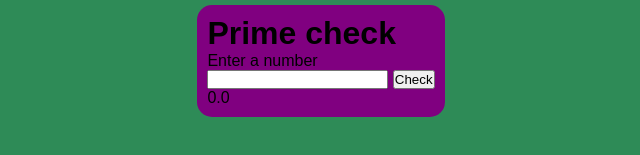
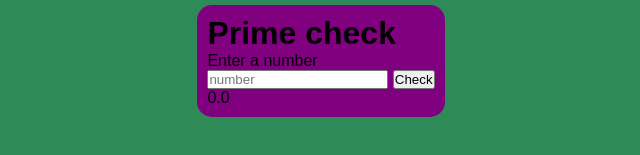
Before and after one commit to AnhVu0812/lab-8, a plain HTML site: page index.html in a window 1280 px wide. Shown: the part 339-494 px from the top of the page, 319-959 px from the left. Drawn offline with Linux system fonts and the light colour scheme.

Commit message:
add index.html file

```diff
--- a/index.html
+++ b/index.html
@@ -10,7 +10,7 @@
     <div class="container">
         <h1>Prime check</h1>
         <p>Enter a number</p>
-        <input type="number" id="songuyen">
+        <input type="number" id="songuyen" placeholder="number">
         <button id="btn" onclick=prime()>Check</button>
         <div id="result">0.0</div>
 
```
